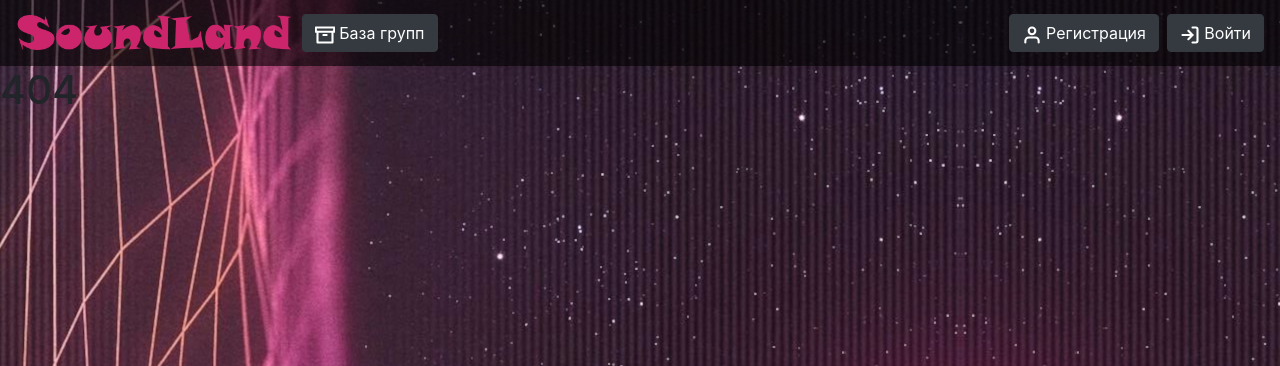
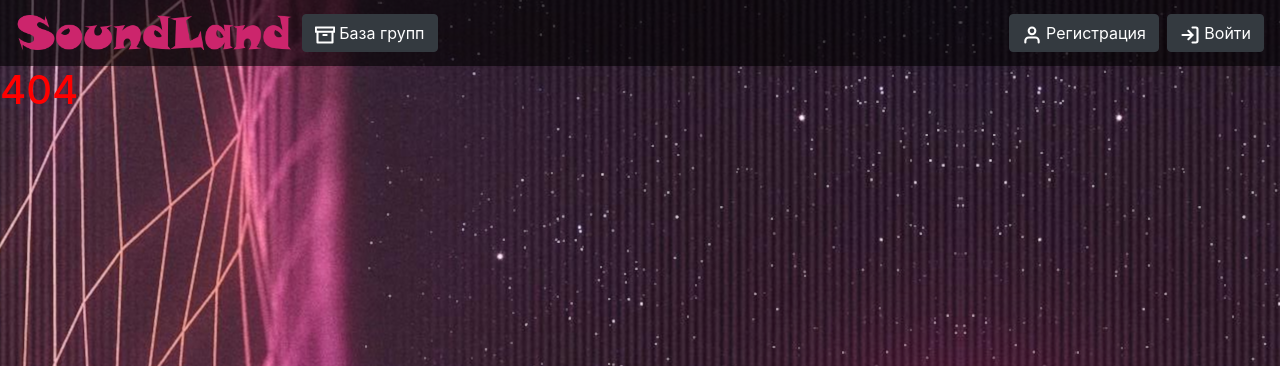
Before and after one commit to Greezor/SoundLand, a PHP site: page /page in a window 1280 px wide. Shown: the top 366 px of the page. Run offline with PHP 8.4, Linux system fonts and the light colour scheme; data that the repository does not hold is empty; a stand-in replaces the project's code that opens the database connection; some libraries are stand-ins or nearby versions.

Commit message:
css moments

```diff
--- a/app/views/discography/group.php
+++ b/app/views/discography/group.php
@@ -3,7 +3,7 @@
 ?>
 <div class="card" align="center" style="width: 50rem;margin:50px auto; background-color:#FFFFFF99;border: 6px solid #00000099;padding: 10px; border-radius: 25px;">
     <div class="card-body" align="left" >
-        <img class="w-100" src="<?=htmlspecialchars($user->icon)?>" class="card-img-top" alt="icon" >
+        <img class="w-100" src="<?=htmlspecialchars($user->icon)?>" class="card-img-top" alt="icon" height="400" >
             <h2>
                 <?=htmlspecialchars($user->nickname)?>
             </h2>
--- a/app/views/page/error404.php
+++ b/app/views/page/error404.php
@@ -1 +1 @@
-<h1>404</h1>
+<h1 style="color: red;">404</h1>
```
